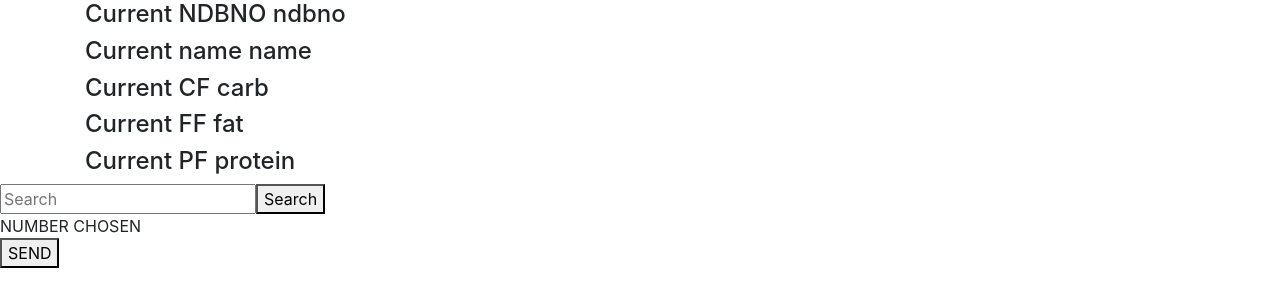
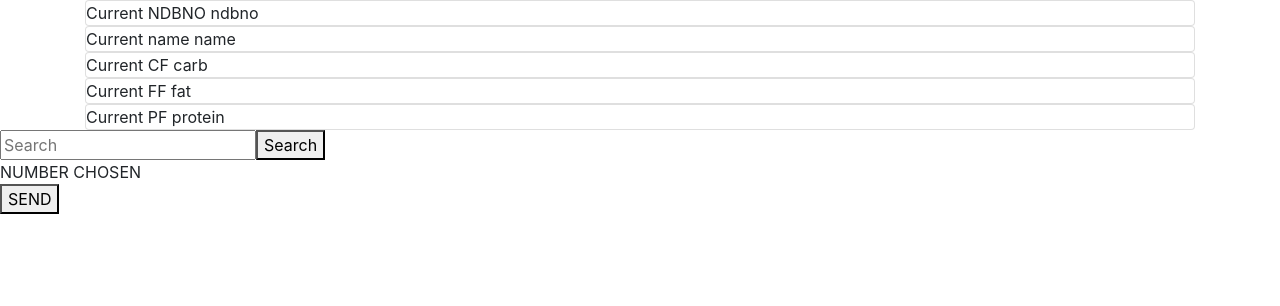
Before and after one commit to JunoK95/nbdNutritionApplication, a Next.js app: page / in a window 1280 px wide. Shown: the top 306 px of the page. Built offline with nearby package versions, Linux system fonts and the light colour scheme.

Commit message:
Cleaned up App

```diff
--- a/components/App.js
+++ b/components/App.js
@@ -7,7 +7,7 @@ class App extends React.Component{
         return (
             <div>
                 <NutritionDisplay />
-                <FoodSearcher triggerUpdate={this.updateFood}/>
+                <FoodSearcher />
             </div>
         )
     }
--- a/components/NutritionDisplay.js
+++ b/components/NutritionDisplay.js
@@ -7,21 +7,21 @@ class NutritionDisplay extends React.Component{
                 { value => {
                     return(
                         <div className='container'>
-                            <h4>
+                            <div className="card">
                                 Current NDBNO {value.ndbno}
-                            </h4>
-                            <h4>
+                            </div>
+                            <div className="card">
                                 Current name {value.name}
-                            </h4>
-                            <h4>
+                            </div>
+                            <div className="card">
                                 Current CF {value.carbFactor}
-                            </h4>
-                            <h4>
+                            </div>
+                            <div className="card">
                                 Current FF {value.fatFactor}
-                            </h4>
-                            <h4>
+                            </div>
+                            <div className="card">
                                 Current PF {value.proteinFactor}
-                            </h4>
+                            </div>
                         </div>
                         )
                 }}
```
